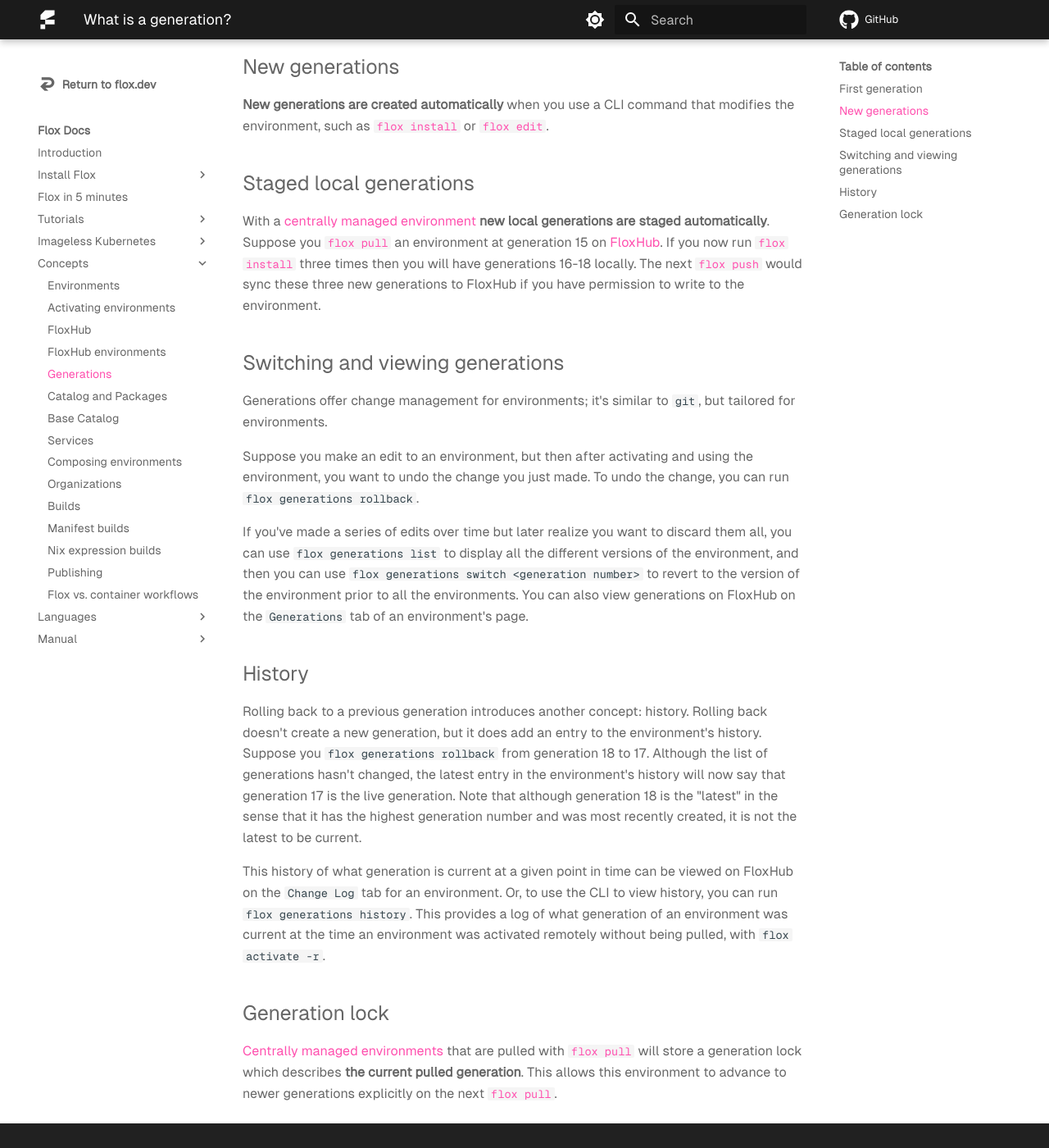
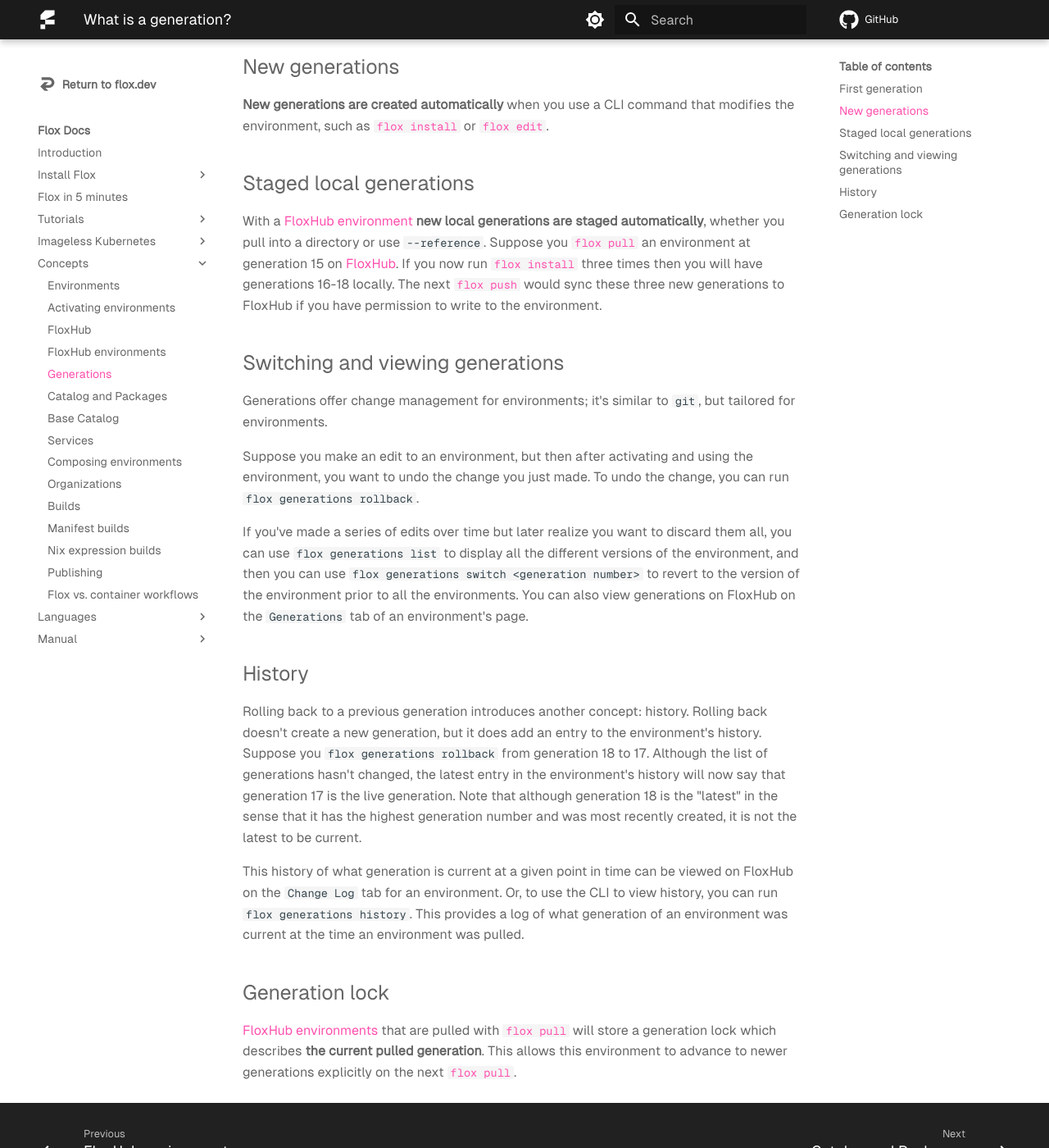
Before and after one commit to flox/floxdocs, an MkDocs documentation site: the page built from docs/concepts/generations.md, in a window 1280 px wide and 1400 px high, scrolled down 457 px. Shown: the whole window at 82% size. Built offline with MkDocs 1.6.1 and Material for MkDocs 9.7.7, drawn with Linux system fonts in a browser that asks for light colours; plug-ins that fetch from the network failed and are left out; comment, search, counter and statistics services are not loaded.

Commit message:
docs: updates to generations since dropping remote

```diff
--- a/docs/concepts/generations.md
+++ b/docs/concepts/generations.md
@@ -27,8 +27,9 @@
 
 ## Staged local generations
 
-With a [centrally managed environment][environment_guide] **new local
-generations are staged automatically**.
+With a [FloxHub environment][environment_guide] **new local
+generations are staged automatically**,
+whether you pull into a directory or use `--reference`.
 Suppose you [`flox pull`][flox_pull] an environment at generation 15 on
 [FloxHub][floxhub_concept].
 If you now run [`flox install`][flox_install] three times then you will have
@@ -67,12 +68,11 @@
 viewed on FloxHub on the `Change Log` tab for an environment.
 Or, to use the CLI to view history, you can run `flox generations history`.
 This provides a log of what generation of an environment was current at the time
-an environment was activated remotely without being pulled, with
-`flox activate -r`.
+an environment was pulled.
 
 ## Generation lock
 
-[Centrally managed environments][environment_guide] that are pulled with
+[FloxHub environments][environment_guide] that are pulled with
 [`flox pull`][flox_pull] will store a generation lock which describes
 **the current pulled generation**.
 This allows this environment to advance to newer generations explicitly on the
```
